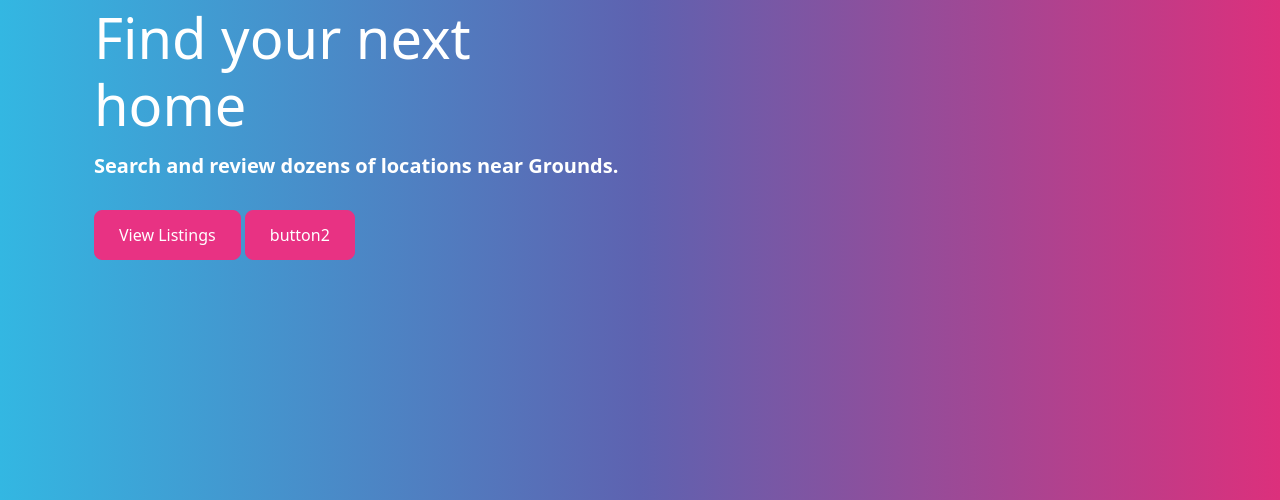
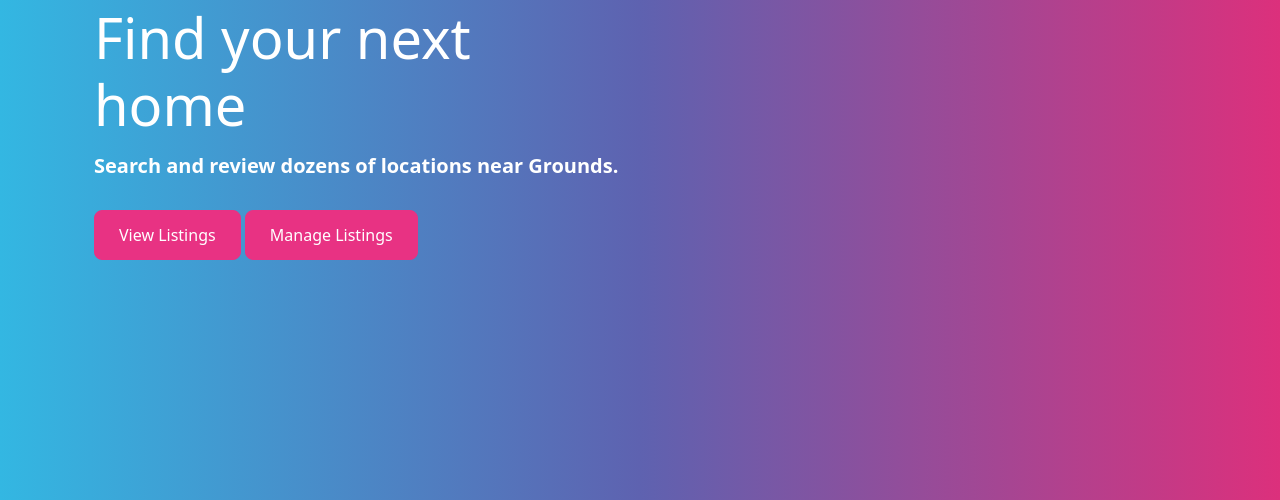
Before and after one commit to bluewhale540/uva-housing-app, a Django app: template projectb11/templates/projectb11/home.html in a window 1280 px wide. Shown: the part 174-674 px from the top of the page. Run offline with Django 3.2, Linux system fonts and the light colour scheme; the template is opened without the code that fills it, so the values that code supplies are empty; some libraries are stand-ins or nearby versions.

Commit message:
tweaked ui

```diff
--- a/listings/templates/listings/index.html
+++ b/listings/templates/listings/index.html
@@ -10,7 +10,7 @@
       <div class="card-body">
       <h4 class="card-title">{{ listing.address }}</h4>
       <p class="card-text">${{ listing.rent }}/month</p>
-        <a href="{% url 'listings:detail' listing.id %}" class="btn btn-secondary stretched-link">Read Reviews</a>
+        <a href="{% url 'listings:detail' listing.id %}" class="btn btn-secondary stretched-link">More Info</a>
       </div>
       </div>
     {% endfor %}
--- a/projectb11/templates/projectb11/home.html
+++ b/projectb11/templates/projectb11/home.html
@@ -12,7 +12,7 @@
       {% endif %}
       <h5>Search and review dozens of locations near Grounds.</h5>
       <a class="btn btn-primary mt-2" href="/listings">View Listings</a>
-      <a class="btn btn-primary mt-2" href="">button2</a>
+      <a class="btn btn-primary mt-2" href="/admin">Manage Listings</a>
     </div>
   </div>
 </div>
```
